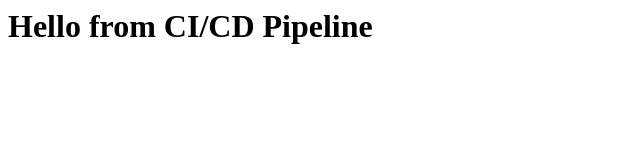
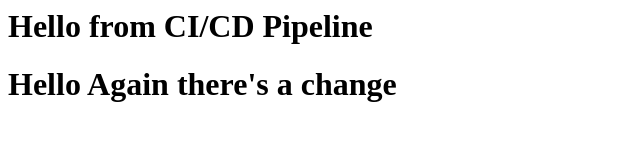
Before and after one commit to Protagonist-8/aws-cicd-task-repo, a plain HTML site: page index.html in a window 1280 px wide. Shown: the whole page, without its empty margins (0-640 px from the left). Drawn offline with Linux system fonts and the light colour scheme.

Commit message:
2nd commit with a change

```diff
--- a/index.html
+++ b/index.html
@@ -1 +1,3 @@
 <h1>Hello from CI/CD Pipeline</h1>
+
+<h1>Hello Again there's a change</h1>
```
